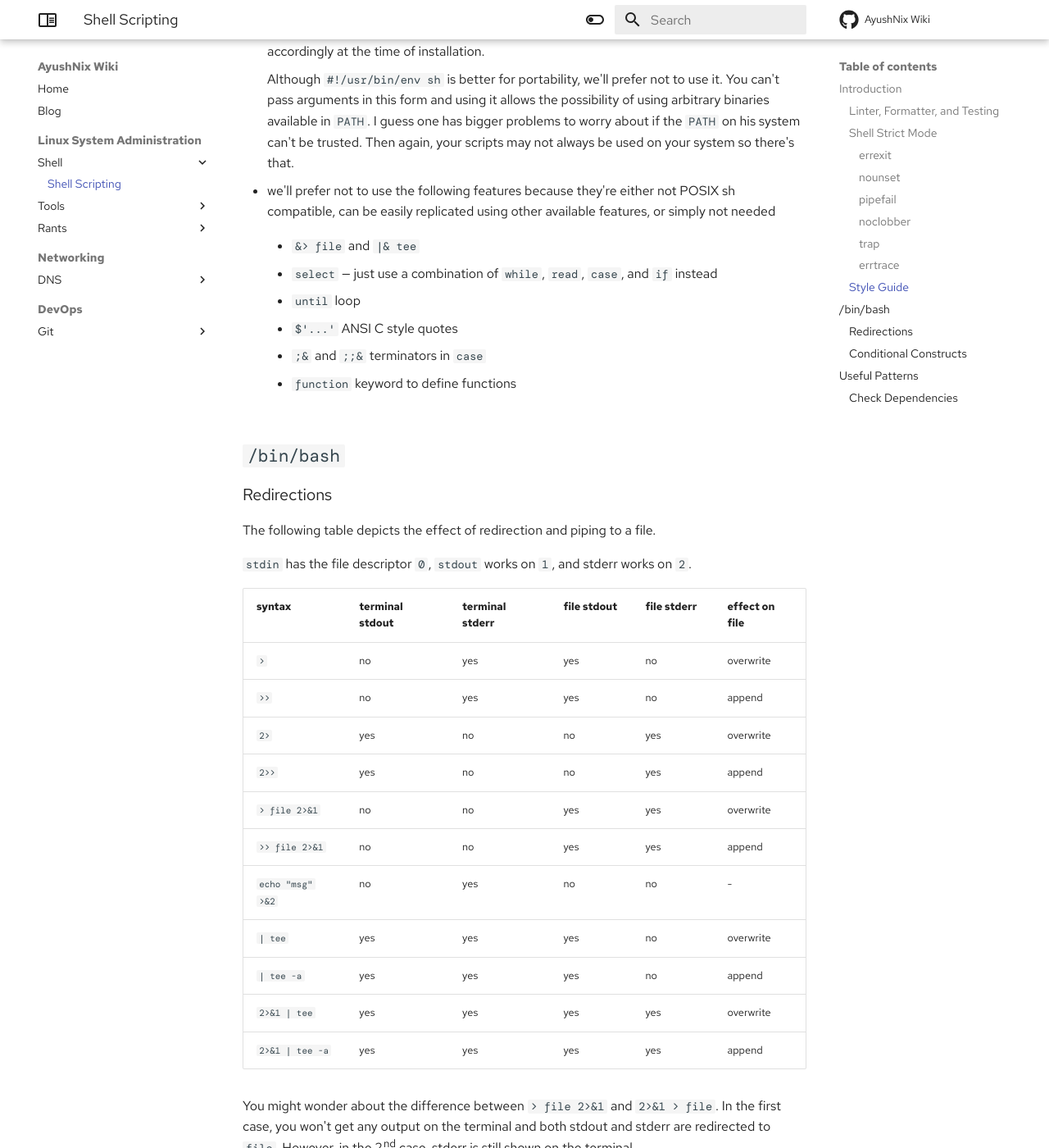
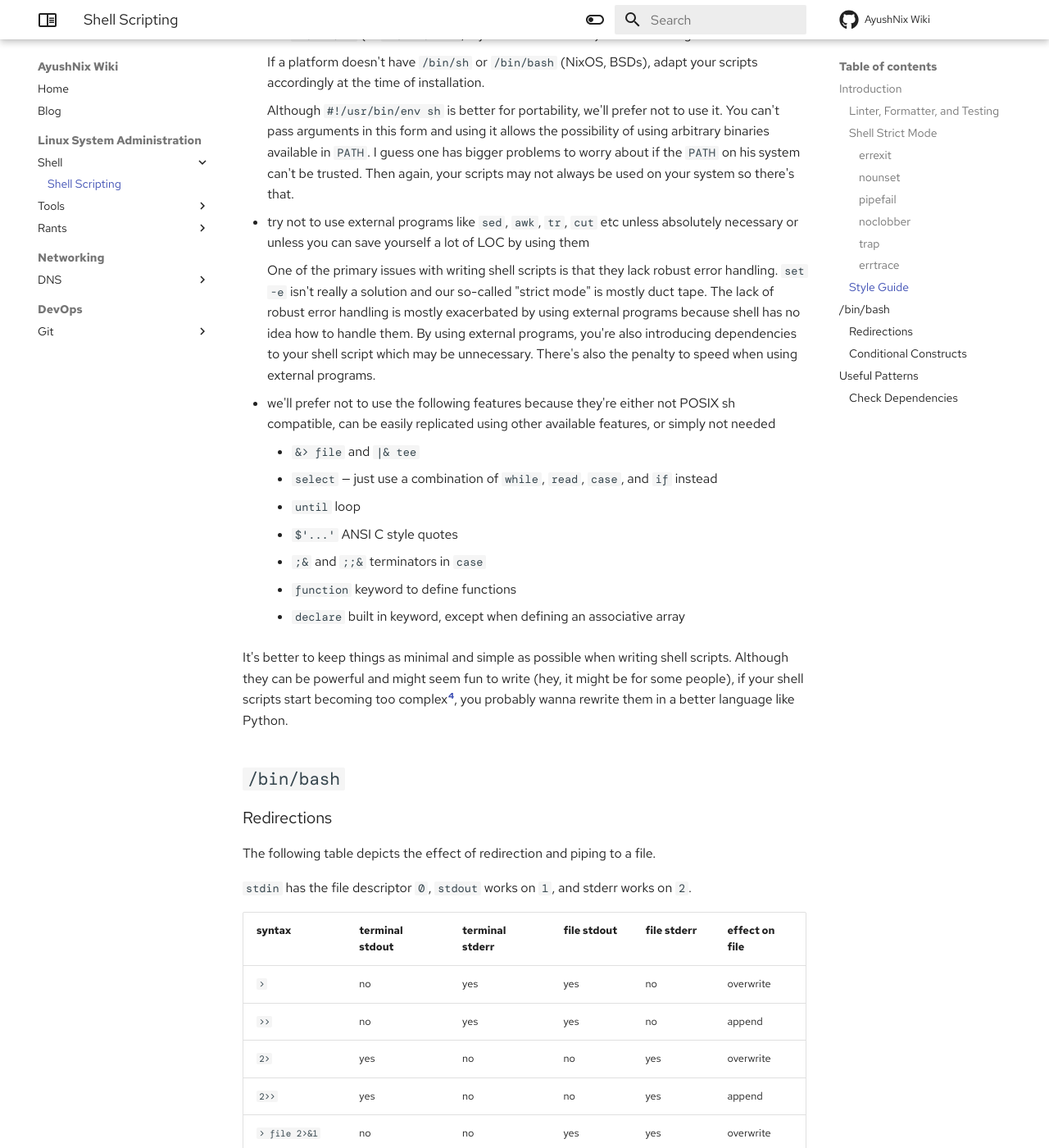
Before and after one commit to ayushnix/wiki, an MkDocs documentation site: the page built from docs/sysadmin/shell/scripting.md, in a window 1280 px wide and 1400 px high, scrolled down 5367 px. Shown: the whole window at 82% size. Built offline with MkDocs 1.6.1 and Material for MkDocs 9.7.7, drawn with Linux system fonts in a browser that asks for light colours; some web fonts are replaced; comment, search, counter and statistics services are not loaded; some of the changed text lies outside the part shown.

Commit message:
add content about using external tools in bash

````diff
--- a/docs/sysadmin/shell/scripting.md
+++ b/docs/sysadmin/shell/scripting.md
@@ -250,9 +250,11 @@ As mentioned before, **WE'LL USE** `set -E` to make `trap '...' ERR` work when u
 subshells. However, unlike `set -e`, `set -E` doesn't make the script exit. It simply allows `trap`
 to recognize `ERR` when it wouldn't.
 
-=== "Without `set -E`"
+=== "With `set -E`"
     ```sh
-    # the trap is never executed
+    # the trap is executed when the function is called
+    set -E
+
     trap '"error occured at $BASH_COMMAND"' ERR
 
     sample() {
@@ -296,21 +296,32 @@ good reference.
     can't be trusted. Then again, your scripts may not always be used on your system so there's
     that.
 
+- try not to use external programs like `sed`, `awk`, `tr`, `cut` etc unless absolutely necessary or
+  unless you can save yourself a lot of LOC by using them
+
+    One of the primary issues with writing shell scripts is that they lack robust error handling.
+    `set -e` isn't really a solution and our so-called "strict mode" is mostly duct tape. The lack
+    of robust error handling is mostly exacerbated by using external programs because shell has no
+    idea how to handle them. By using external programs, you're also introducing dependencies to
+    your shell script which may be unnecessary. There's also the penalty to speed when using
+    external programs.
+
 - we'll prefer not to use the following features because they're either not POSIX sh compatible, can
   be easily replicated using other available features, or simply not needed
 
     - `&> file` and `|& tee`
-
     - `select` — just use a combination of `while`, `read`, `case`, and `if`
       instead
+    - `until` loop
+    - `$'...'` ANSI C style quotes
+    - `;&` and `;;&` terminators in `case`
+    - `function` keyword to define functions
+    - `declare ` built in keyword, except when defining an associative array
 
-    - `until` loop
-
-    - `$'...'` ANSI C style quotes
-
-    - `;&` and `;;&` terminators in `case`
-
-    - `function` keyword to define functions
+It's better to keep things as minimal and simple as possible when writing shell scripts. Although
+they can be powerful and might seem fun to write (hey, it might be for some people), if your shell
+scripts start becoming too complex[^4], you probably wanna rewrite them in a better language like
+Python.
 
 # `/bin/bash`
 
@@ -406,14 +417,26 @@ present on the system before executing a script.
 DO NOT use the `which` command for this. The reason is pretty simple. `command` is a built-in
 command and it's also POSIX compatible. However, `which` is an external command.
 
-[^1]: C'mon, who uses white spaces in file and directory names in Linux? Okay,
-I know I don't but not everyone is averse to using white spaces in file and
-directory names, especially people who come from a Windows background.
+[^1]:
+C'mon, who uses white spaces in file and directory names in Linux? Okay, I know I don't but not
+everyone is averse to using white spaces in file and directory names, especially people who come
+from a Windows background.
 
-[^2]: You can still write sh compatible scripts while using bash if you use `set
--o posix`. Or, just install dash, symlink `/bin/sh` to it, and use
-`#!/bin/sh`.
+[^2]:
+You can still write sh compatible scripts while using bash if you use `set -o posix`. Or, just
+install dash, symlink `/bin/sh` to it, and use `#!/bin/sh` although this may not work well on your
+system. I've done this on Arch Linux and things have been working fine ... so far.
 
-[^3]: [Part 1](https://catonmat.net/bash-one-liners-explained-part-one), [Part
-2](https://catonmat.net/bash-one-liners-explained-part-two), and [Part
-3](https://catonmat.net/bash-one-liners-explained-part-three).
+[^3]:
+[Part 1](https://catonmat.net/bash-one-liners-explained-part-one)
+[Part 2](https://catonmat.net/bash-one-liners-explained-part-two)
+[Part 3](https://catonmat.net/bash-one-liners-explained-part-three)
+
+[^4]:
+I guess "complex" is a subjective word in this case. In my opinion, any script you personally
+consider to be remotely serious should probably be written in another language like Python. But hey,
+there's projects like
+[password-store](https://git.zx2c4.com/password-store/tree/src/password-store.sh) and
+[neofetch](https://github.com/dylanaraps/neofetch/blob/master/neofetch) out there. One of them is a
+password manager (well, it uses `gpg` under the hood but it still wraps the whole thing using a bash
+script) and the other has 10k+ LOC.
````
Also changed, not shown: other parts of docs/sysadmin/shell/scripting.md (+2 -4 lines).
